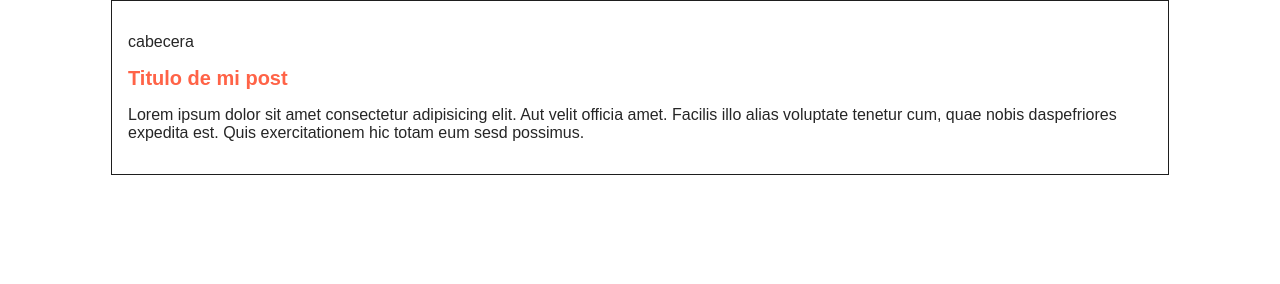
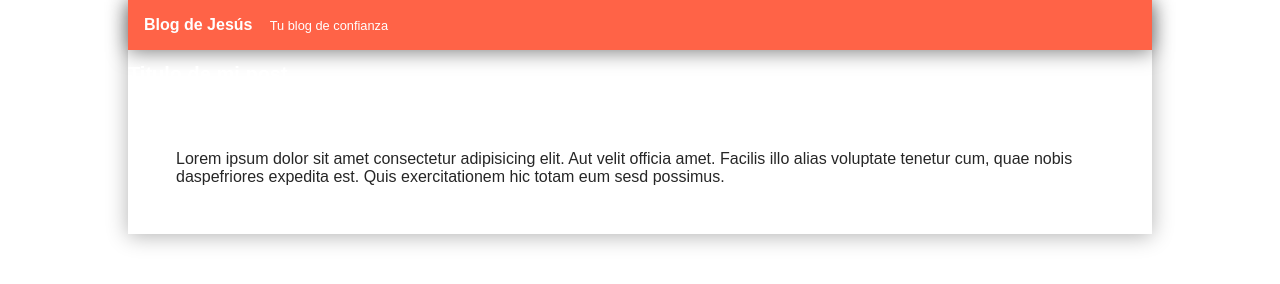
Before and after one commit to jcal14/hyperblog, a plain HTML site: page blogpost.html in a window 1280 px wide. Drawn offline with Linux system fonts and the light colour scheme.

```diff
--- a/blogpost.html
+++ b/blogpost.html
@@ -9,7 +9,7 @@
 <body>
     <div class="container">
         <div id="cabecera">
-            <p>cabecera</p>
+            Blog de Jesús <span id="tagline">Tu blog de confianza</span>
         </div>
         <div class="post">
             <h1>Titulo de mi post</h1>
--- a/style.css
+++ b/style.css
@@ -8,14 +8,33 @@ body {
 
 .container {
     width: 80%;
-    padding: 1em;
+    padding: 0;
     text-align: left;
-    border: 1px solid #1e1e1e;
+    box-shadow: 0px 2px 20px 0px rgba(0,0,0,0.3);
     margin: 0 auto;
 }
 
 .container h1 {
     font-size: 20px;
     font-family: bebas neue, arial;
-    color: tomato;
+    color: white;
 }
+
+#cabecera {
+    background-color: tomato;
+    box-shadow: 0px 2px 20px 0px rgba(0,0,0,0.5);
+    color: white;
+    font-weight: bold;
+    margin: 0;
+    padding: 1em;
+}
+
+#cabecera #tagline {
+    padding: 0 0 0 1em;
+    font-weight: normal;
+    font-size: 0.8em;
+}
+
+p {
+    padding: 3em;
+}
```
